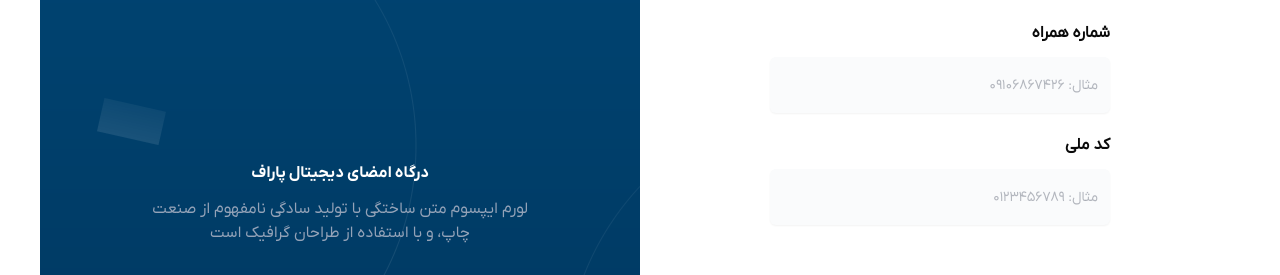
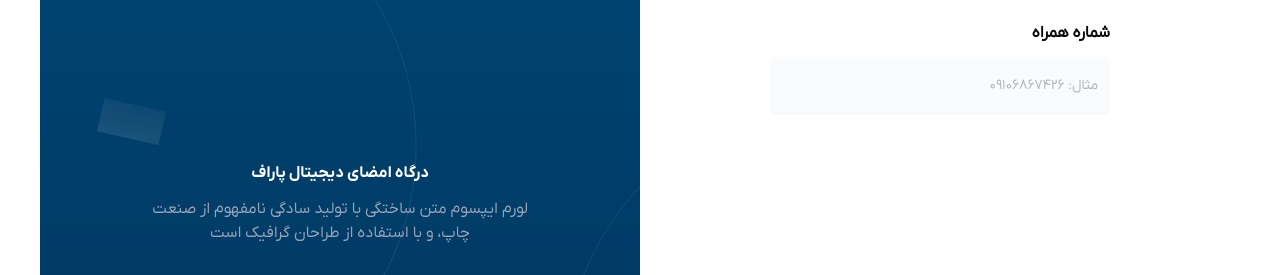
Before and after one commit to Aminfrp/Sign_Gateway, a React (Vite) app: page /auth/login in a window 1280 px wide. Shown: the part 259-534 px from the top of the page. Built offline with nearby package versions, Linux system fonts and the light colour scheme.

Commit message:
feat: :lipstick: remove national code input in login form

```diff
--- a/src/features/auth/LoginFeature.tsx
+++ b/src/features/auth/LoginFeature.tsx
@@ -41,10 +41,10 @@
         });
       })
       .then((res) => {
-         localStorage.setItem(
-           "expire_in",
-           ("" + res?.result[0].expires_in) as string
-         );
+        localStorage.setItem(
+          "expire_in",
+          ("" + res?.result[0].expires_in) as string
+        );
         localStorage.setItem("phoneNumber", value.phoneNumber);
         navigate("/auth/otp");
       });
@@ -74,11 +74,6 @@
         )}
       />
 
-      <TextInput
-        containerClassName="mt-5"
-        label="کد ملی"
-        placeholder="مثال: 0123456789"
-      />
       <div className="mt-auto flex flex-col pt-3 gap-4 text-center">
         <div className="text-xs pt-16">
           ورود به شما به معنای موافقت با شرایط استفاده از{" "}
```
